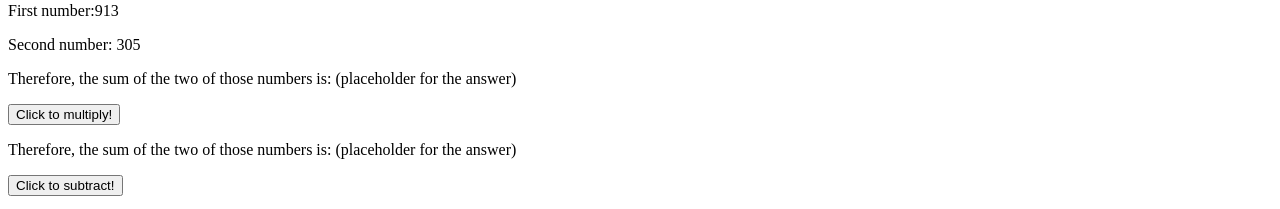
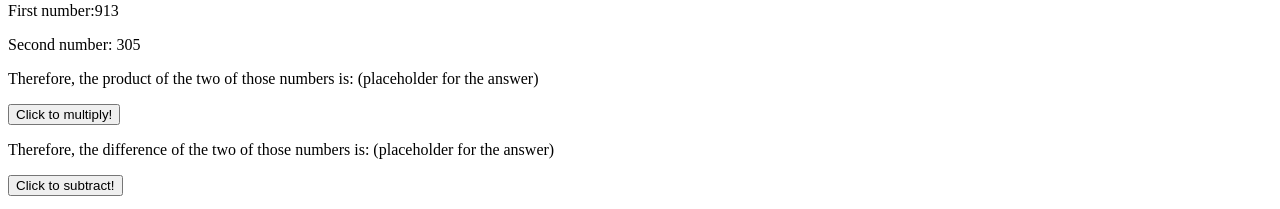
Before and after one commit to Z-Sar08/exer1, a plain HTML site: page index.html in a window 1280 px wide. Shown: the part 356-565 px from the top of the page. Drawn offline with Linux system fonts and the light colour scheme.

Commit message:
Update index.html
aaaaa

```diff
--- a/index.html
+++ b/index.html
@@ -23,9 +23,9 @@
   <p>Next, I am going to multiply or subtract the following two numbers and display the result, all with JavaScript<p/>
     <p>First number:<span id= "firstNum">913</span> <br></p>
     <p>Second number: <span id= "secondNum">305</span> </p>
-    <p>Therefore, the sum of the two of those numbers is: <span id= "answer">(placeholder for the answer)</span></p>
+    <p>Therefore, the product of the two of those numbers is: <span id= "answer">(placeholder for the answer)</span></p>
     <input type="button" id="prodButton" value="Click to multiply!">
-   <p>Therefore, the sum of the two of those numbers is: <span id= "answera">(placeholder for the answer)</span></p>
+   <p>Therefore, the difference of the two of those numbers is: <span id= "answera">(placeholder for the answer)</span></p>
     <input type="button" id="diffButton" value="Click to subtract!">
 
     <script src="./script/app.js"></script>
```
